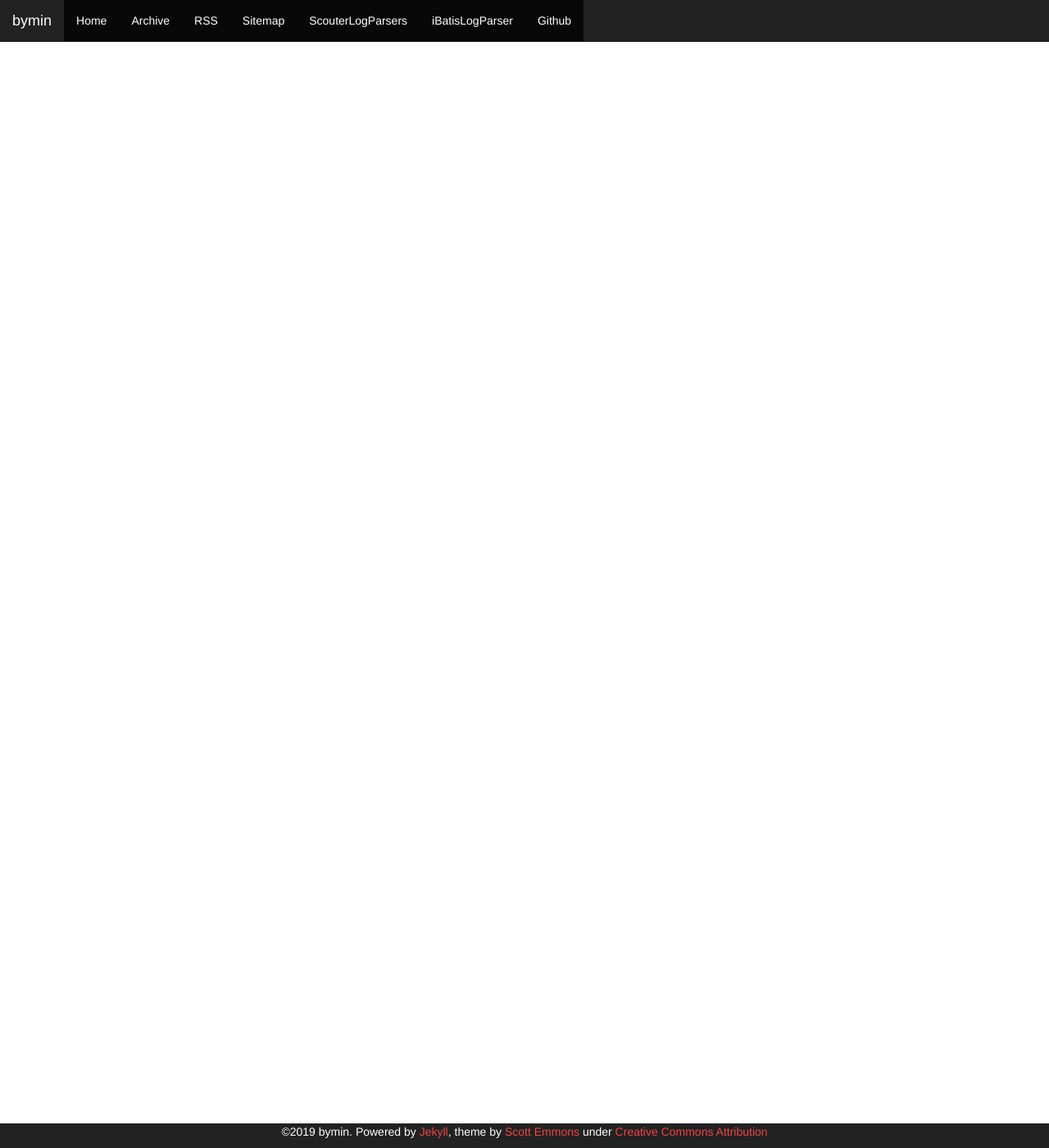
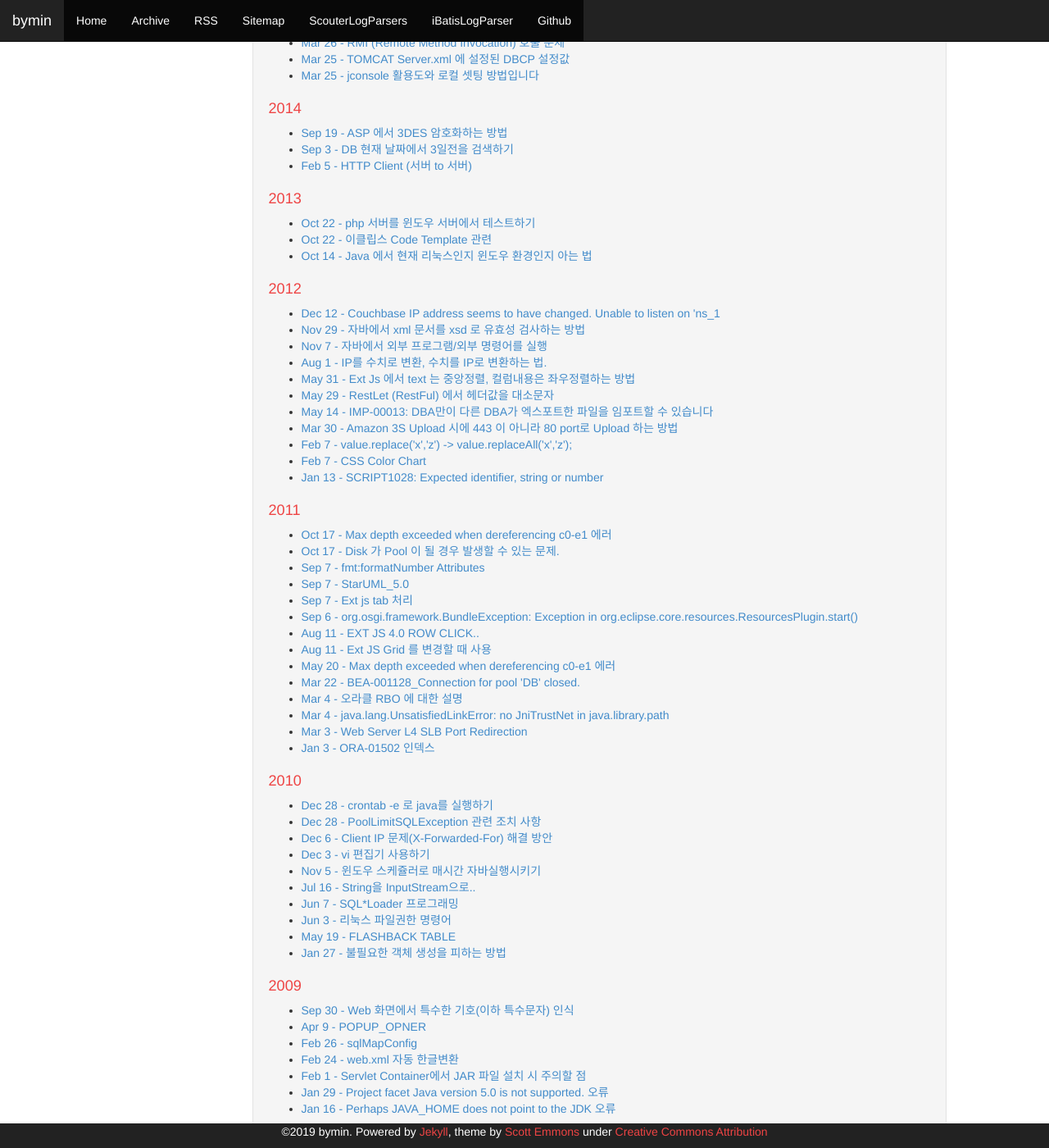
Before and after one commit to youngclown/youngclown.github.io, a Jekyll site: the page built from archive.html, in a window 1280 px wide and 1400 px high, scrolled down 1988 px. Shown: the whole window at 82% size. Built offline with Jekyll 4.4.1, drawn with Linux system fonts in a browser that asks for light colours; some of the changed text lies outside the part shown.

Commit message:
문구변경및 메인화면 버그 수정

```diff
--- a/_layouts/default.html
+++ b/_layouts/default.html
@@ -4,8 +4,6 @@
         <div class="col-md-3 hidden-xs">
             {% include sidebar.html %}
         </div>
-
-<!--
         <div class="col-md-9">
             <script async src="//pagead2.googlesyndication.com/pagead/js/adsbygoogle.js"></script>
             <ins class="adsbygoogle"
@@ -18,8 +16,6 @@
             </script>
             {{ content }}
         </div>
-
-        -->
     </div>
 </div>
 
--- a/_posts/2018-06-04-ATOM.md
+++ b/_posts/2018-06-04-ATOM.md
@@ -10,7 +10,7 @@ comments: true
 
 [개발자 커리어 컨퍼런스](https://youngclown.github.io/2018/05/FASTCAMPUS)를 듣고,
 자기가 가지고 있는 지식을 공유하는 것 또한 자신이 아는 것을 정리하는 데 도움이 되는 하나의 방법이라는 이야기를 듣고,
-사내강사를 신청합니다.
+회사내 사내 강사를 신청하였습니다.
 
 부제 : 세중 github Copy & Paste 하기
 ---
```
